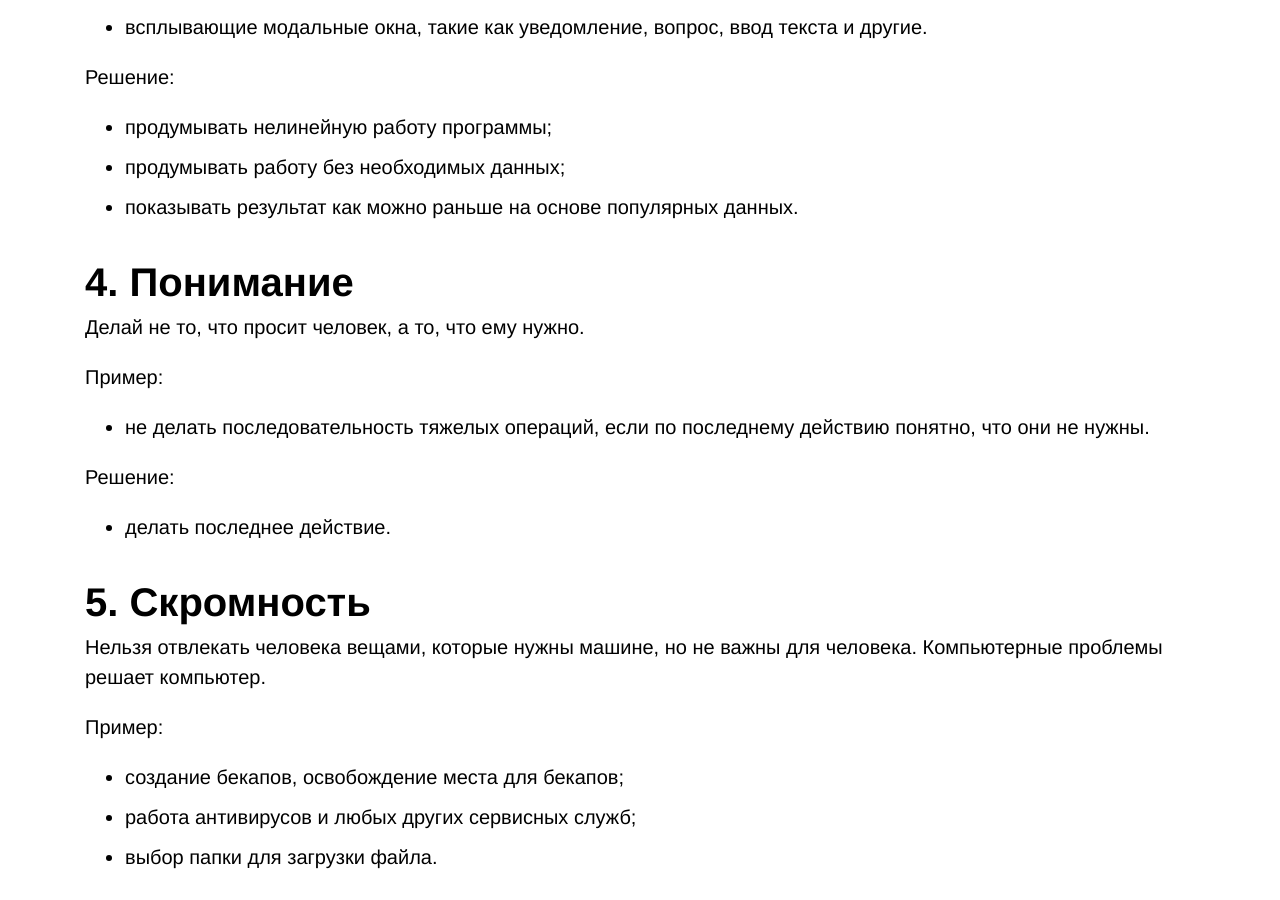
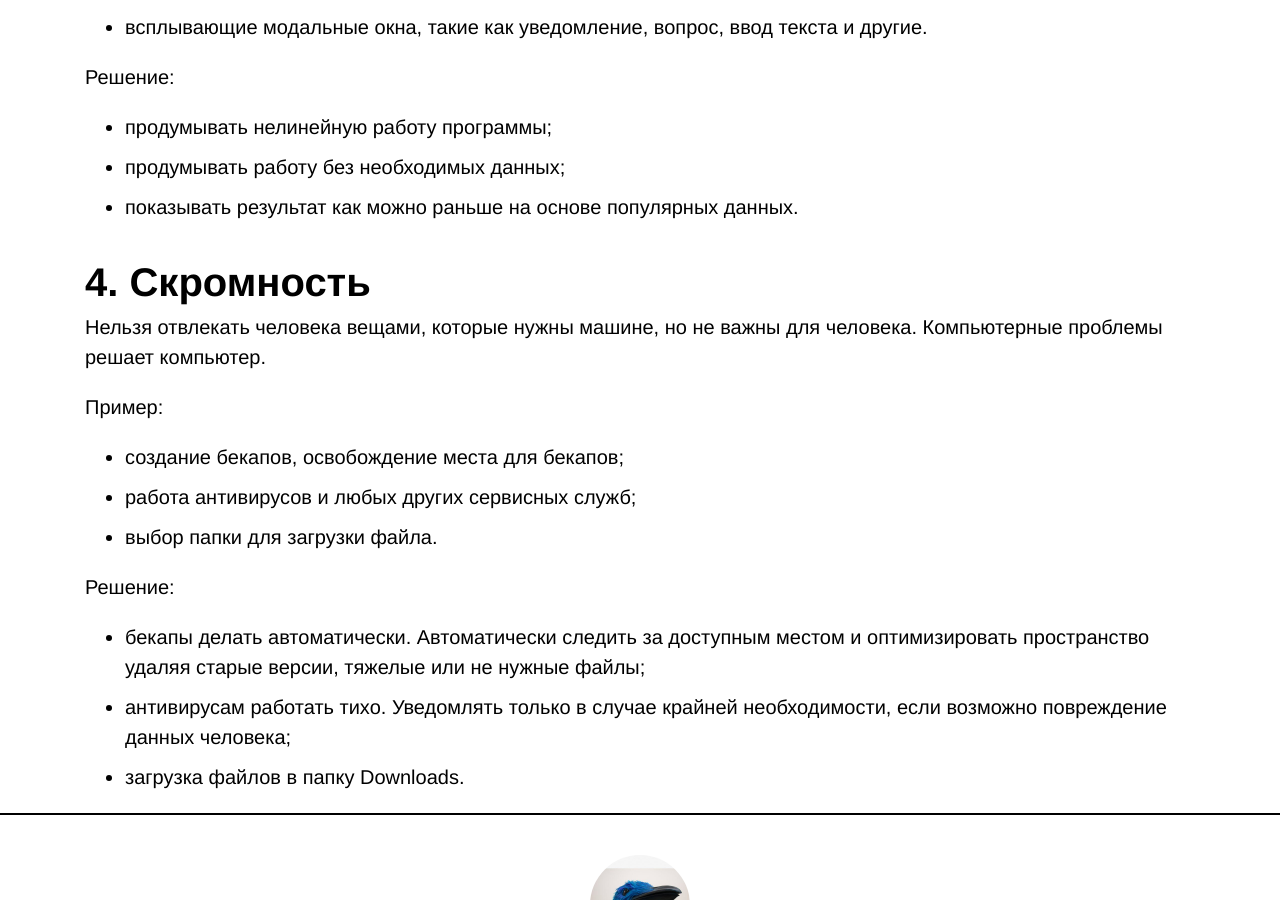
Before and after one commit to andreivoronin/andreivoronin.github.io-backup, a Jekyll site: the page built from _posts/2017-08-10-design-basic.markdown, in a window 1280 px wide and 900 px high, scrolled down 2220 px. Built offline with Jekyll 4.4.1, drawn with Linux system fonts in a browser that asks for light colours.

Commit message:
Remove one point.

```diff
--- a/_posts/2017-08-10-design-basic.markdown
+++ b/_posts/2017-08-10-design-basic.markdown
@@ -54,17 +54,7 @@ categories: basic
 - показывать результат как можно раньше на основе популярных данных.
 
 
-## 4. Понимание
-Делай не то, что просит человек, а то, что ему нужно.
-
-Пример:
-- не делать последовательность тяжелых операций, если по последнему действию понятно, что они не нужны.
-
-Решение:
-- делать последнее действие.
-
-
-## 5. Скромность
+## 4. Скромность
 Нельзя отвлекать человека вещами, которые нужны машине, но не важны для человека.
 Компьютерные проблемы решает компьютер.
 
```
Also changed, not shown: _drafts/2016-07-18-design-basic-2.markdown (+8 -0 lines).
